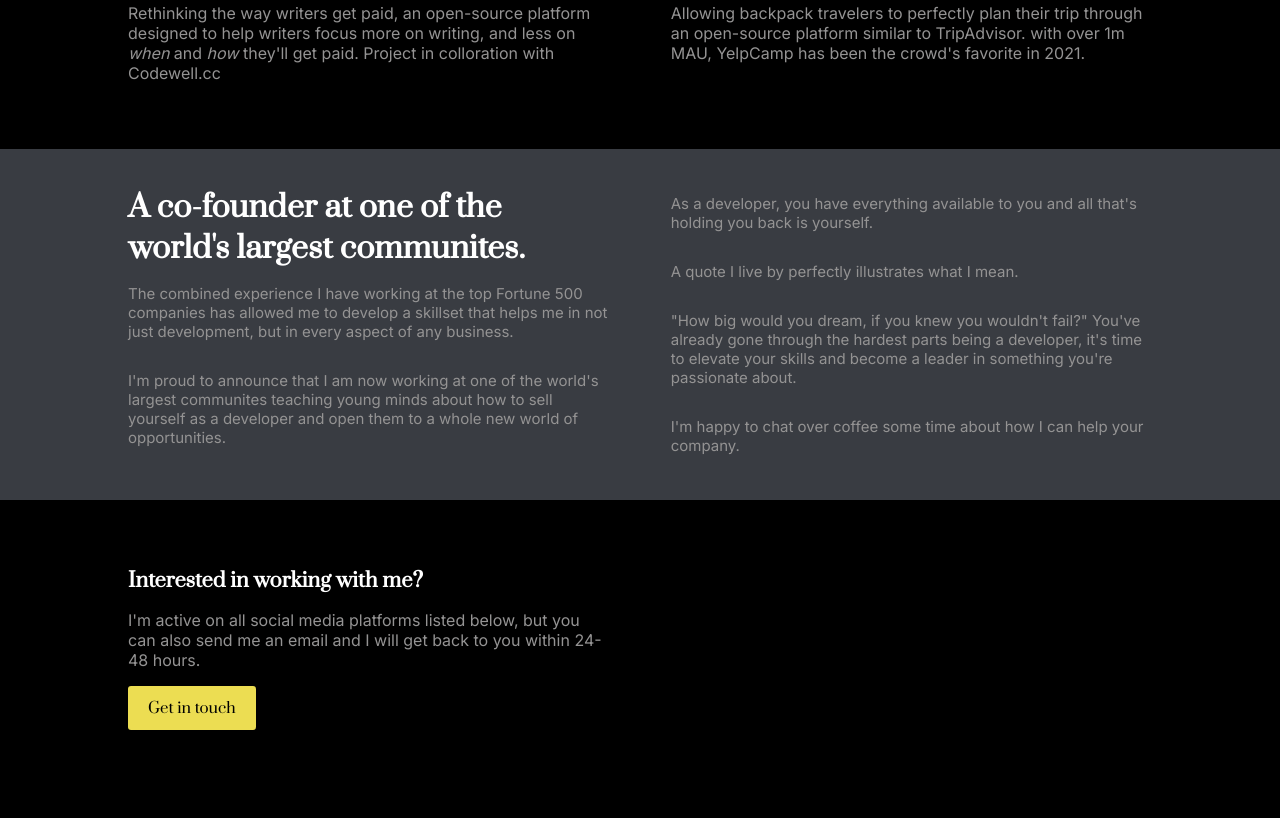
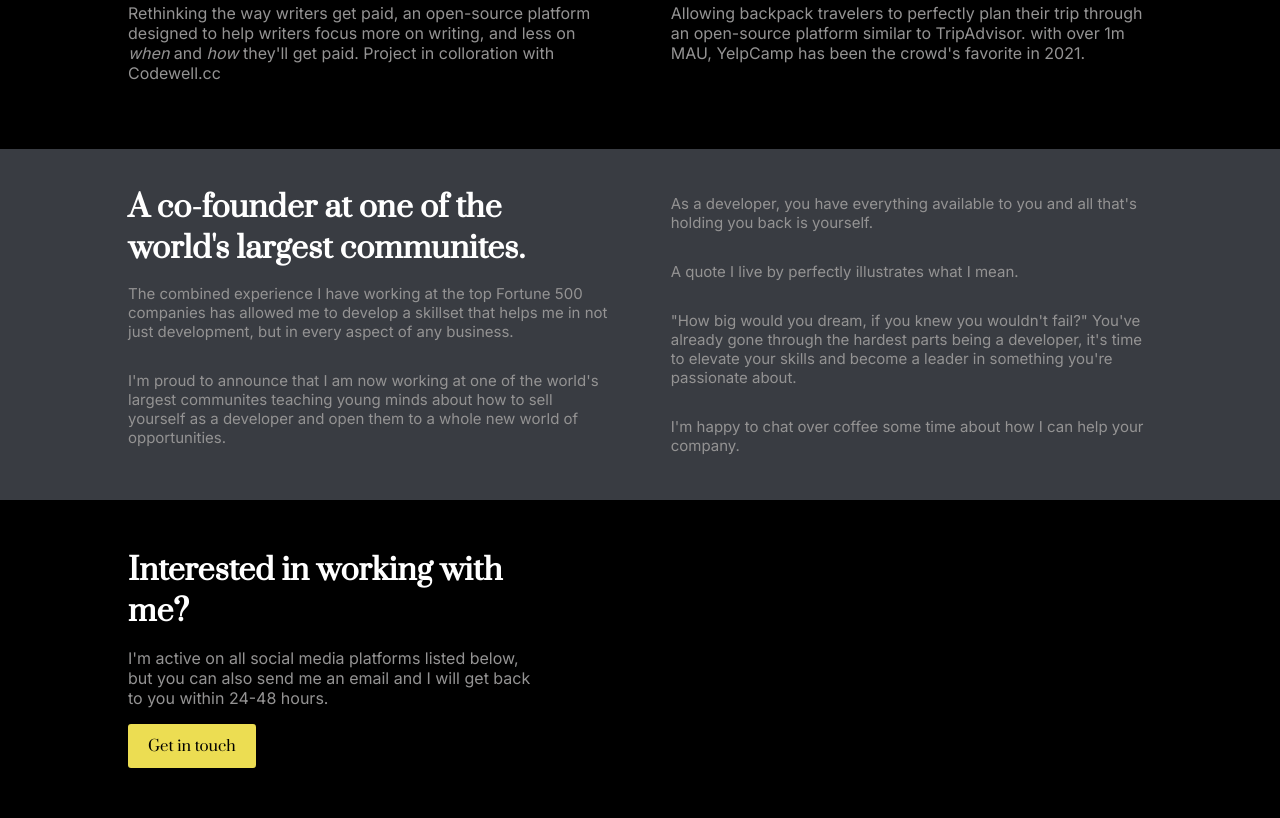
Before and after one commit to muhkyle17/web-developer-portfolio, a plain HTML site: page index.html in a window 1280 px wide. Shown: the part 782-1600 px from the top of the page. Before the commit the page ends 1562 px from the top, so only its background shows below. Drawn offline with Linux system fonts and the light colour scheme.

Commit message:
Small typography styling fix to collab section

```diff
--- a/index.html
+++ b/index.html
@@ -76,7 +76,7 @@
     <section class="container">
 
       <div class="collab">
-        <h2>Interested in working with me?</h2>
+        <h3>Interested in working with me?</h3>
         <p>I'm active on all social media platforms listed below, but you can also send me an email and I will get back to you within 24-48 hours.</p>
         <button class="git__btn">Get in touch</button>
       </div>
--- a/style.css
+++ b/style.css
@@ -196,8 +196,13 @@ p {
 /* Collab section  */
 
 .collab {
-  width: 47%;
+  width: 40%;
   padding: 5rem 0;
+}
+
+.collab h3 {
+  font-size: 3rem;
+  margin: 0;
 }
 
 .collab p {
```
